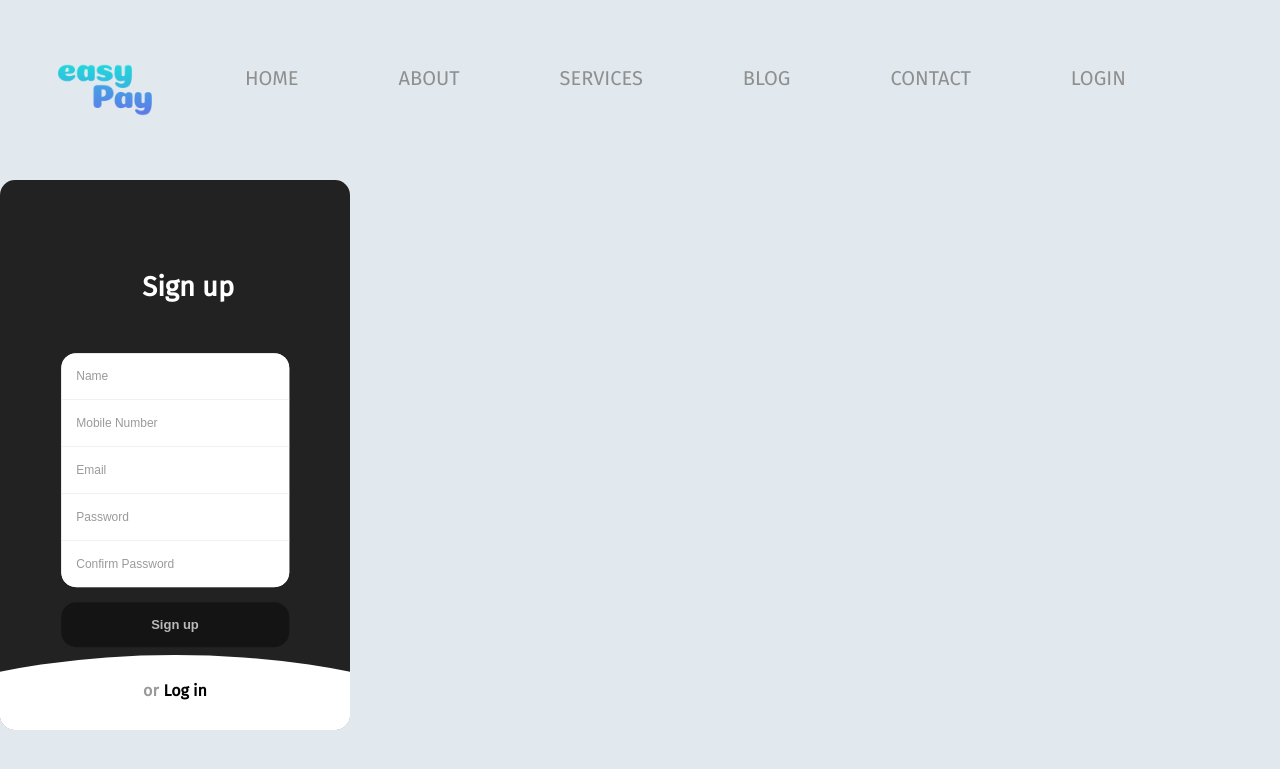
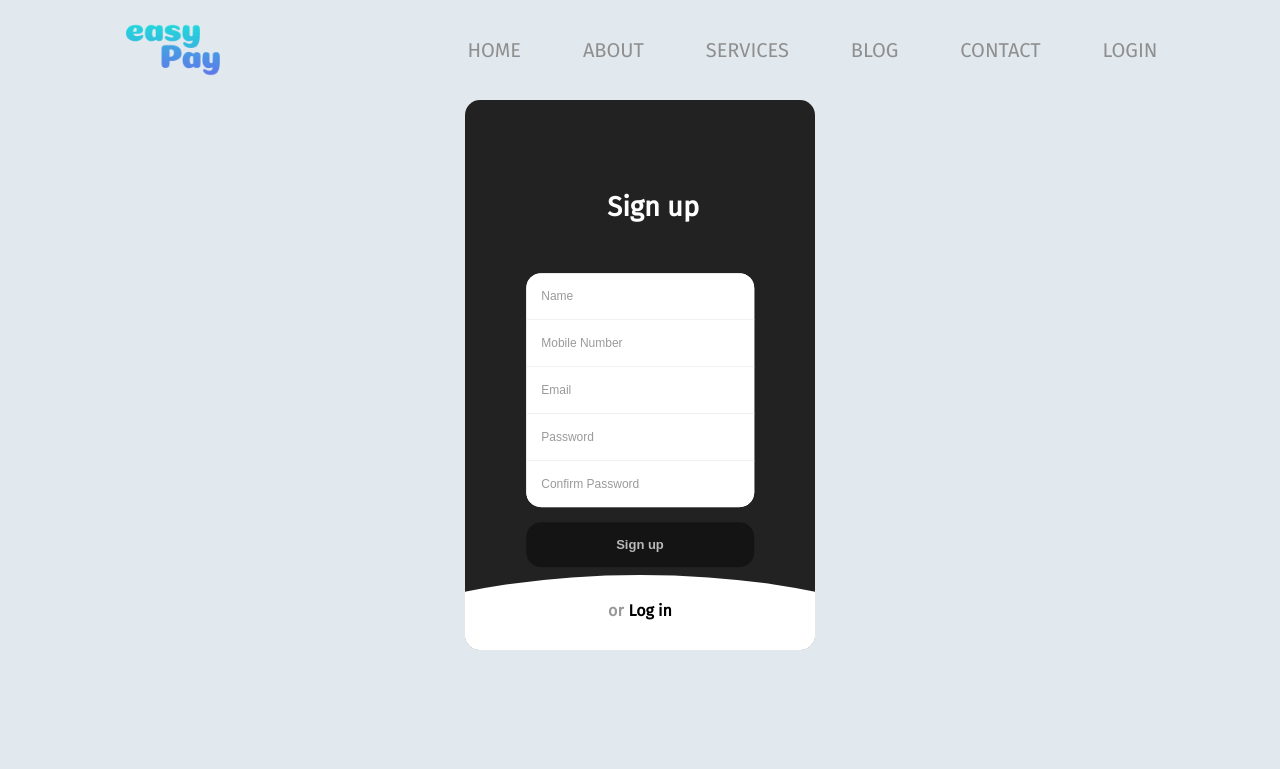
Before and after one commit to Bimisha-Mishra/Digitalwallet, a PHP site: page / in a window 1280 px wide. Shown: the top 769 px of the page. Run offline with PHP 8.4, Linux system fonts and the light colour scheme.

Commit message:
Layout editing

```diff
--- a/Scss/navigationBar.css
+++ b/Scss/navigationBar.css
@@ -2,26 +2,42 @@ nav {
   display: -webkit-box;
   display: -ms-flexbox;
   display: flex;
-  margin: 0;
+  -ms-flex-pack: distribute;
+      justify-content: space-around;
+  margin: 0px;
+  padding: 0px;
+  height: 100px;
 }
 
 nav img {
-  width: 100px;
+  width: auto;
   height: auto;
-  margin-left: 15px;
-  padding: 40px;
 }
 
 nav .menuItems {
   list-style: none;
+  width: 690px;
   display: -webkit-box;
   display: -ms-flexbox;
   display: flex;
-  padding: 0;
+  -webkit-box-pack: justify;
+      -ms-flex-pack: justify;
+          justify-content: space-between;
+  -webkit-box-align: center;
+      -ms-flex-align: center;
+          align-items: center;
+  margin: 0;
+  padding: 0px;
 }
 
 nav .menuItems li {
-  margin: 50px;
+  margin: 0px;
+  width: -webkit-max-content;
+  width: -moz-max-content;
+  width: max-content;
+  height: -webkit-max-content;
+  height: -moz-max-content;
+  height: max-content;
 }
 
 nav .menuItems li a {
--- a/Scss/navigationBar.scss
+++ b/Scss/navigationBar.scss
@@ -1,22 +1,31 @@
 
 nav{
 	display: flex;
-    margin: 0;
+	justify-content: space-around;
+	margin: 0px;
+	padding: 0px;
+	height: 100px;
 
 	img{
-        width: 100px;
+		width: auto;
 		height: auto;
-        margin-left: 15px;
-        padding: 40px;
 	}
 
 	.menuItems {
 		list-style: none;
+		width: 690px;
 		display: flex;
-        padding: 0;
+		justify-content: space-between;
+		align-items: center;
+		margin: 0;
+		padding: 0px;
+
 
 		li{
-		    margin: 50px;
+			margin: 0px;
+			width: max-content;
+			height: max-content;
+
 
 			a {
 				text-decoration: none;
--- a/Scss/style.css
+++ b/Scss/style.css
@@ -9,7 +9,23 @@ html, body {
   -moz-osx-font-smoothing: grayscale;
 }
 
-.form-structor {
+.input-form {
+  margin: 0px;
+  padding: 0px;
+  width: auto;
+  height: auto;
+  display: -webkit-box;
+  display: -ms-flexbox;
+  display: flex;
+  -webkit-box-align: center;
+      -ms-flex-align: center;
+          align-items: center;
+  -webkit-box-pack: center;
+      -ms-flex-pack: center;
+          justify-content: center;
+}
+
+.input-form .form-structor {
   background-color: #222;
   border-radius: 15px;
   height: 550px;
@@ -24,7 +40,7 @@ html, body {
   overflow: hidden;
 }
 
-.form-structor::after {
+.input-form .form-structor::after {
   content: '';
   opacity: .8;
   position: absolute;
@@ -38,7 +54,7 @@ html, body {
   background-image: "bg.png";
 }
 
-.form-structor .signup {
+.input-form .form-structor .signup {
   position: absolute;
   top: 50%;
   left: 50%;
@@ -77,13 +93,13 @@ html, body {
   -webkit-transition: all .3s ease;
 }
 
-.form-structor .signup .form-title {
+.input-form .form-structor .signup .form-title {
   color: #fff;
   font-size: 1.7em;
   text-align: center;
 }
 
-.form-structor .signup .form-title span {
+.input-form .form-structor .signup .form-title span {
   color: rgba(0, 0, 0, 0.4);
   opacity: 0;
   visibility: hidden;
@@ -91,7 +107,7 @@ html, body {
   -webkit-transition: all .3s ease;
 }
 
-.form-structor .signup .form-holder {
+.input-form .form-structor .signup .form-holder {
   border-radius: 15px;
   background-color: #fff;
   overflow: hidden;
@@ -103,7 +119,7 @@ html, body {
   -webkit-transition: all .3s ease;
 }
 
-.form-structor .signup .form-holder .input {
+.input-form .form-structor .signup .form-holder .input {
   border: 0;
   outline: none;
   -webkit-box-shadow: none;
@@ -117,15 +133,15 @@ html, body {
   font-size: 12px;
 }
 
-.form-structor .signup .form-holder .input:last-child {
+.input-form .form-structor .signup .form-holder .input:last-child {
   border-bottom: 0;
 }
 
-.form-structor .signup .form-holder .input::-webkit-input-placeholder {
+.input-form .form-structor .signup .form-holder .input::-webkit-input-placeholder {
   color: rgba(0, 0, 0, 0.4);
 }
 
-.form-structor .signup .submit-btn {
+.input-form .form-structor .signup .submit-btn {
   background-color: rgba(0, 0, 0, 0.4);
   color: rgba(255, 255, 255, 0.7);
   border: 0;
@@ -143,13 +159,13 @@ html, body {
   -webkit-transition: all .3s ease;
 }
 
-.form-structor .signup .submit-btn:hover {
+.input-form .form-structor .signup .submit-btn:hover {
   -webkit-transition: all .3s ease;
   transition: all .3s ease;
   background-color: rgba(0, 0, 0, 0.8);
 }
 
-.form-structor .login {
+.input-form .form-structor .login {
   position: absolute;
   top: 20%;
   left: 0;
@@ -161,7 +177,7 @@ html, body {
   -webkit-transition: all .3s ease;
 }
 
-.form-structor .login::before {
+.input-form .form-structor .login::before {
   content: '';
   position: absolute;
   left: 50%;
@@ -189,13 +205,13 @@ html, body {
   -webkit-transition: all .3s ease;
 }
 
-.form-structor .login .center .form-title {
+.input-form .form-structor .login .center .form-title {
   color: #000;
   font-size: 1.7em;
   text-align: center;
 }
 
-.form-structor .login .center .form-title span {
+.input-form .form-structor .login .center .form-title span {
   color: rgba(0, 0, 0, 0.4);
   opacity: 0;
   visibility: hidden;
@@ -255,25 +271,25 @@ html, body {
   -webkit-transition: all .3s ease;
 }
 
-.form-structor .login .center .submit-btn:hover {
+.input-form .form-structor .login .center .submit-btn:hover {
   -webkit-transition: all .3s ease;
   transition: all .3s ease;
   background-color: rgba(0, 0, 0, 0.8);
 }
 
-.form-structor .login .center a {
+.input-form .form-structor .login .center a {
   text-decoration: none;
   font-size: 12px;
   color: gray;
 }
 
-.form-structor .login.slide-up {
+.input-form .form-structor .login.slide-up {
   top: 90%;
   transition: all .3s ease;
   -webkit-transition: all .3s ease;
 }
 
-.form-structor .login.slide-up .center {
+.input-form .form-structor .login.slide-up .center {
   top: 10%;
   transform: translate(-50%, 0%);
   -webkit-transform: translate(-50%, 0%);
@@ -281,15 +297,15 @@ html, body {
   -webkit-transition: all .3s ease;
 }
 
-.form-structor .login.slide-up .form-holder,
-.form-structor .login.slide-up .submit-btn {
+.input-form .form-structor .login.slide-up .form-holder,
+.input-form .form-structor .login.slide-up .submit-btn {
   opacity: 0;
   visibility: hidden;
   transition: all .3s ease;
   -webkit-transition: all .3s ease;
 }
 
-.form-structor .login.slide-up .form-title {
+.input-form .form-structor .login.slide-up .form-title {
   font-size: 1em;
   margin: 0;
   padding: 0;
@@ -298,7 +314,7 @@ html, body {
   -webkit-transition: all .3s ease;
 }
 
-.form-structor .login.slide-up .form-title span {
+.input-form .form-structor .login.slide-up .form-title span {
   margin-right: 5px;
   opacity: 1;
   visibility: visible;
--- a/Scss/style.scss
+++ b/Scss/style.scss
@@ -12,6 +12,16 @@ html,body {
 	-webkit-font-smoothing: antialiased;
 	-moz-osx-font-smoothing: grayscale;
 }
+
+.input-form{
+	margin: 0px;
+	padding: 0px;
+	width: auto;
+	height: auto;
+	display: flex;
+	align-items: center;
+	justify-content: center;
+
 
 	.form-structor {
 		background-color: #222;
@@ -299,3 +309,4 @@ html,body {
 			}
 		}
 	}
+}
--- a/index.html
+++ b/index.html
@@ -22,6 +22,7 @@
           </ul>
         </nav>
     </section>
+    <section class="input-form">
         <div class="form-structor">
             <div class="signup">
                 <h2 class="form-title" id="signup"><span>or</span>Sign up</h2>
@@ -46,6 +47,7 @@
                 </div>
             </div>
         </div>
+    </section>
     <script src="script/scrypt.js"></script>
 </body>
 </html>
```
Also changed, not shown: other parts of Scss/style.css (+11 -11 lines), 2 other files. Lines whose indentation alone changed are shown as unchanged.
